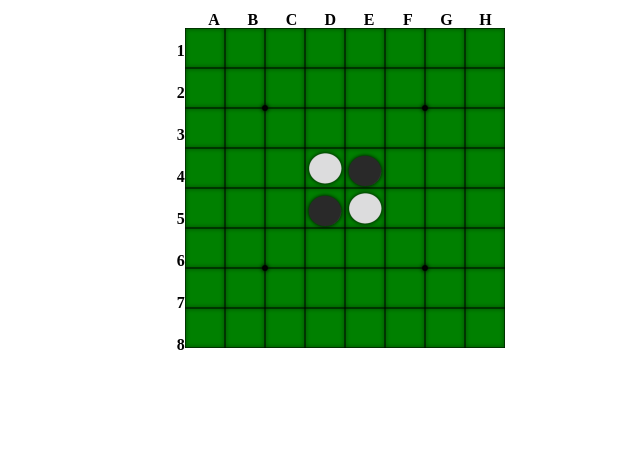
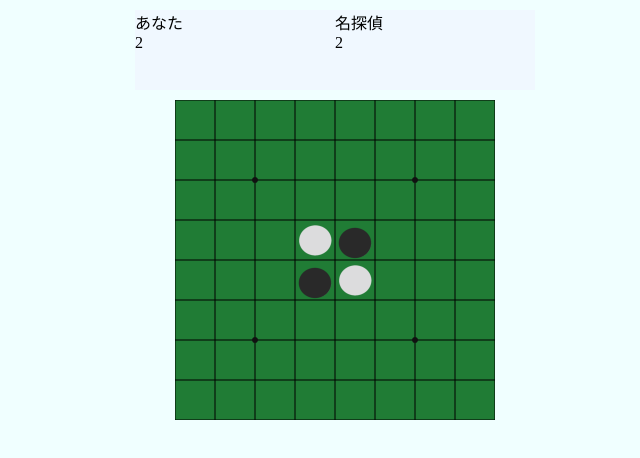
Before and after one commit to rimol/Lism, a plain HTML site: page index.html in a window 1280 px wide. Shown: the whole page, without its empty margins (305-945 px from the left). Drawn offline with Linux system fonts and the light colour scheme.

Commit message:
とりあえず完成

```diff
--- a/css/index.css
+++ b/css/index.css
@@ -1,7 +1,11 @@
+#reversi {
+    background-color: azure;
+}
+
 #reversi-board{
     position: relative;
-    width: 340px;
-    height: 340px;
+    width: 320px;
+    height: 320px;
     top: 0;
     left: 0;
     right: 0;
@@ -15,29 +19,23 @@
     height: 320px;
     right: 0;
     bottom: 0;
+    clear: both;
 }
 
-.grid-column-label {
-    width: 40px;
-    height: 20px;
-    background-color: #ffffff;
-    color: #000000;
-
-    text-align: center;
-    vertical-align: bottom;
+#statusbar {
+    position: relative;
+    width: 400px;
+    height: 80px;
+    top: 0;
+    left: 0;
+    right: 0;
+    bottom: 0;
+    margin: 10px auto;
 }
 
-.grid-row-label {
-    width: 20px;
-    height: 40px;
-    background-color: #ffffff;
-    color: #000000;
-    text-align: right;
-    padding-right: 10px;
+.status {
+    float: left;
+    width: 200px;
+    height: 80px;
+    background-color: aliceblue;
 }
-
-#grid-labels {
-    border-collapse: collapse;
-    border-style: none;
-    text-align: right;
-}
--- a/index.html
+++ b/index.html
@@ -8,46 +8,21 @@
     <link rel="stylesheet" type="text/css" href="css/index.css" />
 </head>
 
-<body>
-    <div id="reversi-board">
+<body id="reversi">
+    <div id="statusbar">
+        <div class="status" id="player-status">
+            <div>あなた</div>
+            <div id="player-stone-count"></div>
+        </div>
+        <div class="status" id="ai-status">
+            <div>名探偵</div>
+            <div id="ai-stone-count"></div>
+            <div id="ai-comment"></div>
+        </div>
+    </div>
+
+    <div id="reversi-board" style="clear:both;">
         <canvas height="640" width="640" id="canvas-gameboard"></canvas>
-        <table id="grid-labels">
-            <tr class="horizontal">
-                <th></th>
-                <th class="grid-column-label">A</th>
-                <th class="grid-column-label">B</th>
-                <th class="grid-column-label">C</th>
-                <th class="grid-column-label">D</th>
-                <th class="grid-column-label">E</th>
-                <th class="grid-column-label">F</th>
-                <th class="grid-column-label">G</th>
-                <th class="grid-column-label">H</th>
-            </tr>
-            <tr>
-                <th class="grid-row-label">1</th>
-            </tr>
-            <tr>
-                <th class="grid-row-label">2</th>
-            </tr>
-            <tr>
-                <th class="grid-row-label">3</th>
-            </tr>
-            <tr>
-                <th class="grid-row-label">4</th>
-            </tr>
-            <tr>
-                <th class="grid-row-label">5</th>
-            </tr>
-            <tr>
-                <th class="grid-row-label">6</th>
-            </tr>
-            <tr>
-                <th class="grid-row-label">7</th>
-            </tr>
-            <tr>
-                <th class="grid-row-label">8</th>
-            </tr>
-        </table>
     </div>
 
     <script src="js/util.js"></script>
--- a/js/boardrenderer.js
+++ b/js/boardrenderer.js
@@ -34,15 +34,10 @@
     let render = function(board, diff, count) {
         context.scale(2, 2);
         context.clearRect(0, 0, boardSize, boardSize);
-        context.fillStyle = "#008000";
+        context.fillStyle = "#207c35";
         context.fillRect(0, 0, boardSize, boardSize);
 
-        context.shadowColor = "#000000";
-        context.shadowOffsetX = 0;
-        context.shadowOffsetY = 0;
-        context.shadowBlur = 9;
-
-        context.fillStyle = "#000000";
+        context.fillStyle = "#111111";
         for (let x = 0; x <= boardSize; x += boardSize / 8) {
             context.beginPath();
             context.moveTo(x, 0);
--- a/js/engine.js
+++ b/js/engine.js
@@ -66,6 +66,7 @@
 
     this.AI = function(ownStone) {
         this.ownStone = ownStone;
+        this.prediction = null;
         this.evaluationType = EvaluationType.opening;
     };
 
@@ -93,6 +94,10 @@
                 mscore = score;
                 candidates.push(nextBoards[i]);
             }
+        }
+
+        if (this.evaluationType == EvaluationType.final) {
+            this.prediction = mscore;
         }
 
         return candidates[Math.floor(Math.random() * candidates.length)];
--- a/js/index.js
+++ b/js/index.js
@@ -9,6 +9,10 @@
     let AIInfo = {
         stone: Player.white
     };
+
+    let player_stone_count = document.getElementById("player-stone-count");
+    let ai_stone_count = document.getElementById("ai-stone-count");
+    let ai_comment = document.getElementById("ai-comment");
 
     window.onload = function() {
         main(-1, -1);
@@ -26,9 +30,9 @@
         let currentBoard = reversi.getCurrentBoard();
 
         BoardRenderer.update(currentBoard, h, v);
-        //テキストの表示の更新
-        //player_stone_count.innerHTML = PlayerInfo.stone == Player.black ? currentBoard.getBlackCount() : currentBoard.getWhiteCount();
-        //opponent_stone_count.innerHTML = OpponentInfo.stone == Player.black ? currentBoard.getBlackCount() : currentBoard.getWhiteCount();
+
+        player_stone_count.innerHTML = PlayerInfo.stone == Player.black ? currentBoard.getBlackCount() : currentBoard.getWhiteCount();
+        ai_stone_count.innerHTML = AIInfo.stone == Player.black ? currentBoard.getBlackCount() : currentBoard.getWhiteCount();
     };
 
     BoardRenderer.setCallbackOnRenderingFinished(function () {
@@ -41,6 +45,8 @@
 
             let startTime = Date.now();
             let nextBoard = conankun.determineNextBoard(nextBoards);
+
+            ai_comment.innerHTML = "最終石差予想：" + (conankun.prediction || "不明");
 
             setTimeout(function () {
                 let placed_upper = (nextBoard.getUpperBlack() | nextBoard.getUpperWhite()) ^ (currentBoard.getUpperBlack() | currentBoard.getUpperWhite());
```
